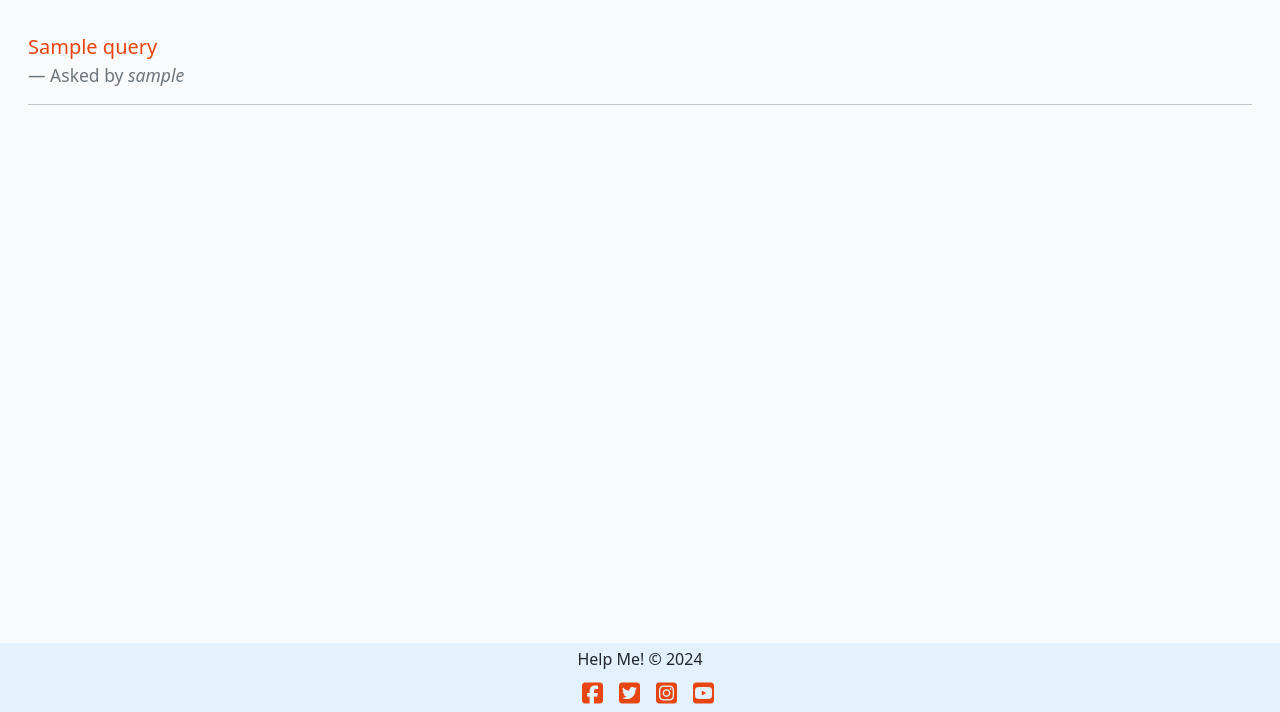
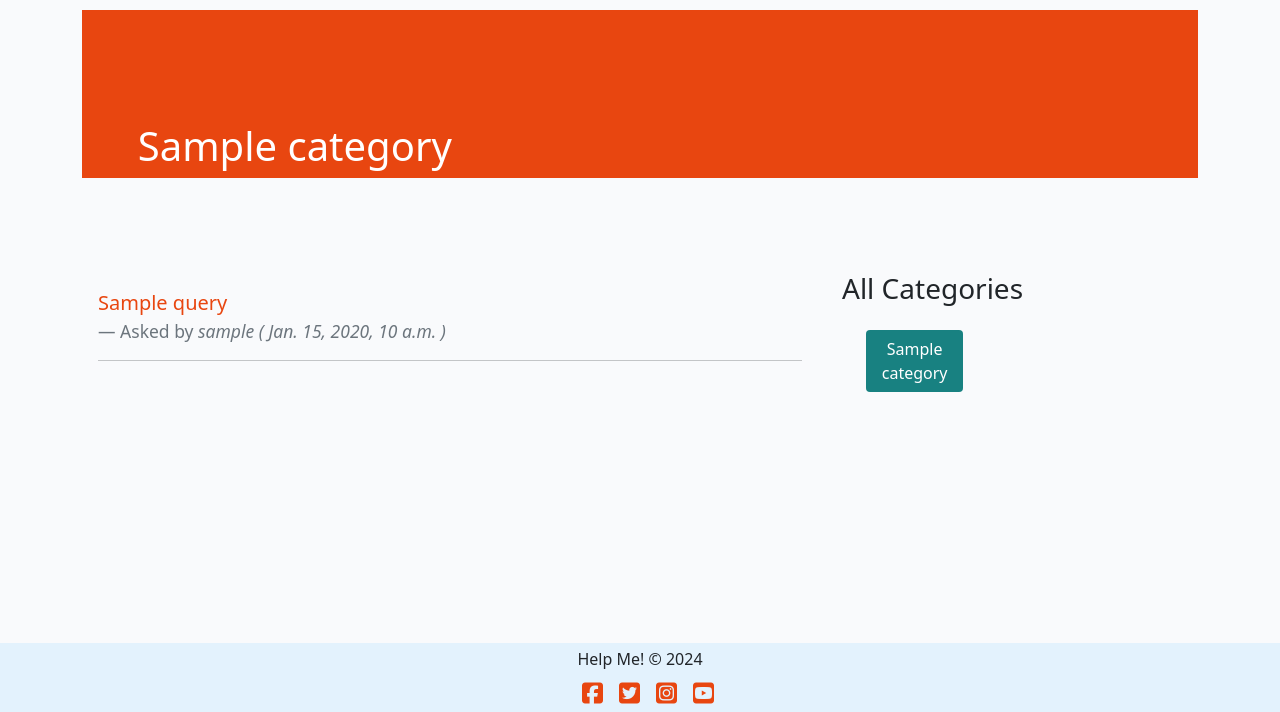
Before and after one commit to Sugandhi13/help-me, a Django app: a page that uses help_board/templates/qna_board/queries.html in a window 1280 px wide. Shown: the part 88-800 px from the top of the page. Run offline with Django 4.2, Linux system fonts and the light colour scheme; tables that the repository leaves empty hold one stand-in row (values such as "Sample post"); some libraries are stand-ins or nearby versions.

Commit message:
Added categories display on queries page

```diff
--- a/help_board/templates/qna_board/queries.html
+++ b/help_board/templates/qna_board/queries.html
@@ -2,54 +2,94 @@
 {% load static %}
 {% block content %}
 
-<!-- index.html content starts here -->
-<div class="container-fluid">
+
+<!-- query.html content starts here -->
+
+<div class="masthead">
+    <div class="container">
+        <div class="row g-0">
+            <div class="col-md-12 masthead-text">
+                <!-- Category title goes in these h1 tags -->
+                <h1 class="query-title">{{ category.title }}</h1>
+            </div>
+        </div>
+    </div>
+</div>
+<div class="container">
+    <!-- Displaying answers -->
     <div class="row">
-
-        <!-- Blog Entries Column -->
-        <div class="col-12 mt-3 left">
+        <div class="col-md-8 card mb-4  mt-3 ">
+            {% for query in queries %}
+            <div class="card-body">
+                <!-- We want a for loop inside the empty control tags
+                  to iterate through each answer in answers -->
+                <blockquote class="blockquote mb-0">
+                    <a href="{% url 'query_detail' query.slug %}" class="query-link">
+                        <p>{{ query.title }}</p>
+                    </a>
+                    <footer class="blockquote-footer">Asked by
+                        <cite title="Source Title">
+                            {{ query.author }} ( {{ query.created_on }} )
+                        </cite>
+                    </footer>
+                    <hr>
+                </blockquote>
+            </div>
+            {% endfor %}
+        </div>
+        <!-- Posting New Answers -->
+        <div class="col-md-4 card mb-4 mt-3">
+            <h3>All Categories</h3>
+            <div class="container">
+                <div class="row g-2">
+                    {% for category in categories %}
+                    <div class="col-md-4">
+                            <a href="{% url 'queries' category.slug %}">
+                                <button class="btn btn-edit mb-4 mt-3">
+                                    {{ category.title }}
+                                </button>
+                            </a>
+                    </div>
+                    {% endfor %}
+                </div>
+            </div>
+        </div>
+    </div>
+</div><!--
+<div class="container">
+    <div class="row">
+        <!-- Queries Entries Column
+        <div class="col-md-8 card mb-4  mt-3 ">
             <div class="row">
                 {% for query in queries %}
                 <div class="card">
                     <div class="card-body">
                         <blockquote class="blockquote mb-0">
-                            <a href="{% url 'query_detail' query.slug %}" class="query-link">
+                            <a href="{% url 'query_detail' query.slug %}"
+                                class="query-link">
                                 <p>{{ query.title }}</p>
                             </a>
-                            <footer class="blockquote-footer">Asked by <cite title="Source Title">{{ query.author }}</cite></footer>
+                            <footer class="blockquote-footer">Asked by
+                                <cite title="Source Title">
+                                    {{ query.author }} ( {{ query.created_on }} )
+                                </cite>
+                            </footer>
                             <hr>
                         </blockquote>
                     </div>
-                </div> <!--
-                <div class="col-md-4">
-                    <div class="card mb-4">
-                        <div class="card-body">
-                            <div class="image-container">
-                                {% if "placeholder" in query.featured_image.url %}
-                                    <img class="card-img-top" src="{% static 'images/default.jpg' %}" alt="placeholder image">
-                                {% else %}
-                                    <img class="card-img-top" src=" {{ query.featured_image.url }}" alt="{{ query.title }}">
-                                {% endif %}
-                                <div class="image-flash">
-                                    <p class="author">Author: {{ query.author }}</p>
-                                </div>
-                            </div>
-                            <a href="{% url 'query_detail' query.slug %}" class="query-link">
-                                <h2 class="card-title">{{ query.title }}</h2>
-                                <p class="card-text">{{ query.excerpt }}</p>
-                            </a>
-                            <hr />
-                            <p class="card-text text-muted h6">{{ query.created_on}}
-                            </p>
-                        </div>
-                    </div>
-                </div>-->
+                </div>
                 {% if forloop.counter|divisibleby:3 %}
             </div>
             <div class="row">
                 {% endif %}
                 {% endfor %}
-
+            </div>
+        </div>
+        <div class="col-md-4 card mb-4 mt-3">
+            <div class="card-body">
+                {% for category in category_list %}
+                <h2 class="author query-link">{{ category.title }}</h2>
+                {% endfor %}
             </div>
         </div>
     </div>
@@ -65,7 +105,7 @@
         </ul>
     </nav>
     {% endif %}
-</div>
+</div>-->
 
 <!-- index.html content ends here -->
 {% endblock %}
--- a/help_board/templates/qna_board/query_detail.html
+++ b/help_board/templates/qna_board/query_detail.html
@@ -84,7 +84,7 @@
                     <button id="submitButton" type="submit" class="btn btn-signup btn-lg">Submit</button>
                 </form>
                 {% else %}
-                <p>Log in to leave an answer</p>
+                <p><a href="{{ login_url }}">Log in</a> to leave an answer</p>
                 {% endif %}
             </div>
         </div>
--- a/help_board/views.py
+++ b/help_board/views.py
@@ -34,6 +34,7 @@ def queries(request, slug):
     """
 
     queryset = Category.objects.all()
+    categories = queryset.values("title", "slug")
     category = get_object_or_404(queryset, slug=slug)
     queries = category.query_category.all().order_by("-created_on")
     queries_count = category.query_category.all().count()
@@ -42,6 +43,7 @@ def queries(request, slug):
         request,
         "qna_board/queries.html",
         {
+            "categories": categories,
             "category": category,
             "queries": queries,
             "queries_count": queries_count
```
